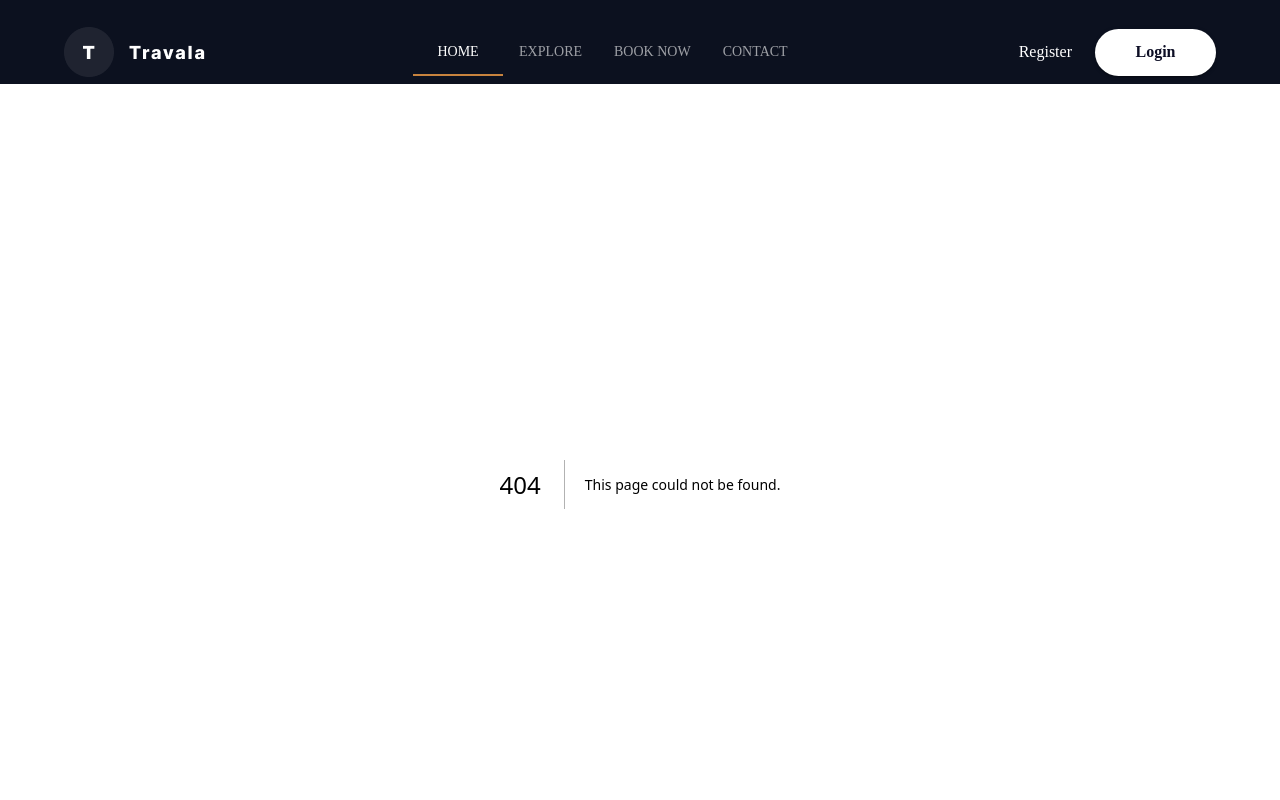
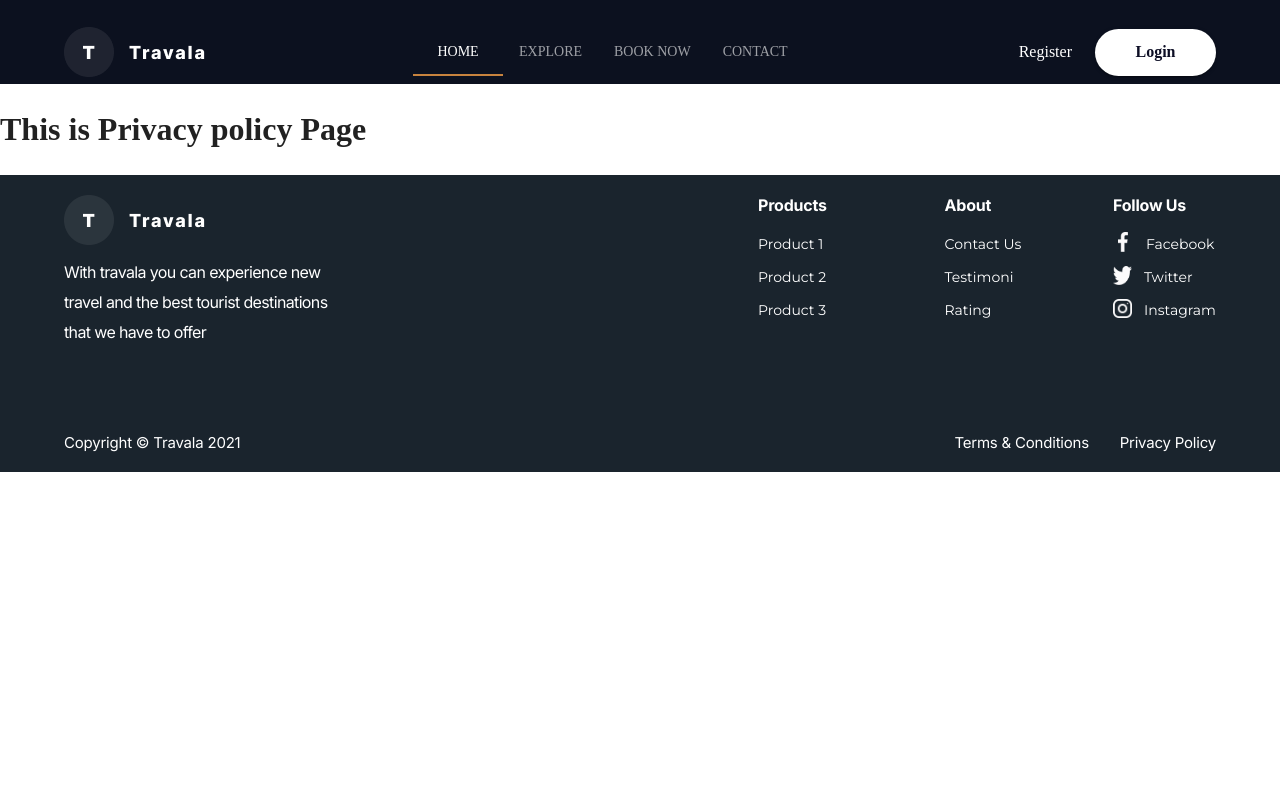
Before and after one commit to Software-Lifecycle-Consultants/slc-open-hms, a Next.js app: page /privacy-policy in a window 1280 px wide. Before the commit this address had no page. Shown: the top 800 px of the page. Built offline with nearby package versions, Linux system fonts and the light colour scheme.

Commit message:
Adding links to footer page

```diff
--- /dev/null
+++ b/app/privacy-policy/page.tsx
@@ -0,0 +1,9 @@
+import { Metadata } from "next"
+export const metadata: Metadata = {
+    title: 'HMS Dev | Privacy Policy',
+    description: 'HMS System under development',
+  }
+export default function PrivacyPolicy(){
+    return<h1>This is Privacy policy Page </h1>
+
+}
--- /dev/null
+++ b/app/product/page.tsx
@@ -0,0 +1,3 @@
+export default function Product(){
+    return <h1>this is product page</h1>
+}
--- a/components/homePage/Footer.tsx
+++ b/components/homePage/Footer.tsx
@@ -4,6 +4,7 @@ import React from "react";
 import Image from "next/image";
 import { footerContent } from "@/data/homePage";
 import { montserrat } from "../../app/fonts";
+import Link from "next/link";
 
 /* Footer component displays the website footer. */
 const Footer = () => {
@@ -49,7 +50,7 @@ const Footer = () => {
             marginTop: { xs: "24px", md: "0" },
           }}
         >
-          {/* Content for destination links */}
+          {/* Content for products links */}
           <Box>
             <Typography
               variant="body2"
@@ -78,7 +79,7 @@ const Footer = () => {
                 marginTop: "15px",
               }}
             >
-              {footerContent.destination1}
+             <Link href="/product/product-1" style={{ color: "white", textDecoration:"none"}}>{footerContent.destination1}</Link>
             </Typography>
             <Typography
               variant="body2"
@@ -93,7 +94,7 @@ const Footer = () => {
                 marginTop: "5px",
               }}
             >
-              {footerContent.destination2}
+              <Link href="/product/product-2" style={{ color: "white", textDecoration:"none"}}>{footerContent.destination2}</Link>
             </Typography>
             <Typography
               variant="body2"
@@ -108,7 +109,7 @@ const Footer = () => {
                 marginTop: "5px",
               }}
             >
-              {footerContent.destination3}
+              <Link href="/product/product-3" style={{ color: "white", textDecoration:"none"}}>{footerContent.destination3}</Link>
             </Typography>
           </Box>
         </Grid>
@@ -152,7 +153,7 @@ const Footer = () => {
                 marginTop: "15px",
               }}
             >
-              {footerContent.customText1}
+             <Link href="/contact-us" style={{ color: "white", textDecoration:"none"}}> {footerContent.customText1}</Link>
             </Typography>
             <Typography
               variant="body2"
@@ -167,7 +168,7 @@ const Footer = () => {
                 marginTop: "5px",
               }}
             >
-              {footerContent.customText2}
+              <Link href="/"style={{ color: "white", textDecoration:"none"}}>{footerContent.customText2}</Link>
             </Typography>
             <Typography
               variant="body2"
@@ -182,7 +183,7 @@ const Footer = () => {
                 marginTop: "5px",
               }}
             >
-              {footerContent.customText3}
+              <Link href="/"style={{ color: "white", textDecoration:"none"}}>{footerContent.customText3}</Link>
             </Typography>
           </Box>
         </Grid>
@@ -228,6 +229,7 @@ const Footer = () => {
                 variant="body2"
                 className={montserrat.className}
                 style={{
+
                   color: '#FFFFFF',
                   fontFamily: "Montserrat, sans-serif",
                   fontSize: "14px",
@@ -238,7 +240,7 @@ const Footer = () => {
                   marginTop: "15px",
                 }}
               >
-                {footerContent.socialMediaText1}
+               <a href="https://web.facebook.com/profile.php?id=100095424093550" target="_blank" style={{ color: "white", textDecoration:"none"}}> {footerContent.socialMediaText1}</a>
               </Typography>
             </Box>
             <Box sx={{ display: "flex" }}>
@@ -266,7 +268,8 @@ const Footer = () => {
                   marginTop: "5px",
                 }}
               >
-                {footerContent.socialMediaText2}
+              {/* creates the link to the socila media <twitter> */}
+                <a href="https://web.facebook.com/profile.php?id=100095424093550"target="_blank"style={{ color: "white", textDecoration:"none"}}>{footerContent.socialMediaText2}</a>
               </Typography>
             </Box>
             <Box sx={{ display: "flex" }}>
@@ -294,7 +297,7 @@ const Footer = () => {
                   marginTop: "5px",
                 }}
               >
-                {footerContent.socialMediaText3}
+                <a href="https://web.facebook.com/profile.php?id=100095424093550" target="_blank" style={{ color: "white", textDecoration:"none"}}>{footerContent.socialMediaText3}</a>
               </Typography>
             </Box>
           </Box>
@@ -349,7 +352,7 @@ const Footer = () => {
                   marginLeft: "auto",
                 }}
               >
-                Terms & Conditions
+                <Link href="/terms-condition"style={{ color: "white", textDecoration:"none"}}>Terms & Conditions</Link>
               </Typography>
               <Typography
                 variant="body2"
@@ -365,7 +368,7 @@ const Footer = () => {
                   marginLeft: "4%",
                 }}
               >
-                Privacy Policy
+                <Link href="/privacy-policy"style={{ color: "white", textDecoration:"none"}}>Privacy Policy</Link>
               </Typography>
             </Box>
           </Box>
--- a/data/homePage.ts
+++ b/data/homePage.ts
@@ -1,3 +1,4 @@
+import Link from "next/link";
 /* Assign Page routes and labels for navigation bar component of the website */
 export const pages = [
   { label: "Home", route: "/" },
@@ -131,10 +132,10 @@ export const footerContent = {
   footerSectionLogoImage: "/images/homePage/footerImages/logoDark.webp",
   footerSectionDescription:
     "With travala you can experience new travel and the best tourist destinations that we have to offer",
-  footerSectionText1: "Destination",
-  destination1: "Cappadocia",
-  destination2: "Sossusvlei",
-  destination3: "Albuquera",
+  footerSectionText1: "Products",
+  destination1: "Product 1",
+  destination2: "Product 2",
+  destination3: "Product 3",
   footerSectionText2: "About",
   customText1: "Contact Us",
   customText2: "Testimoni",
```
Also changed, not shown: app/product/[...slug]/page.tsx (added, +14 -0 lines), app/terms-condition/page.tsx (added, +9 -0 lines).
